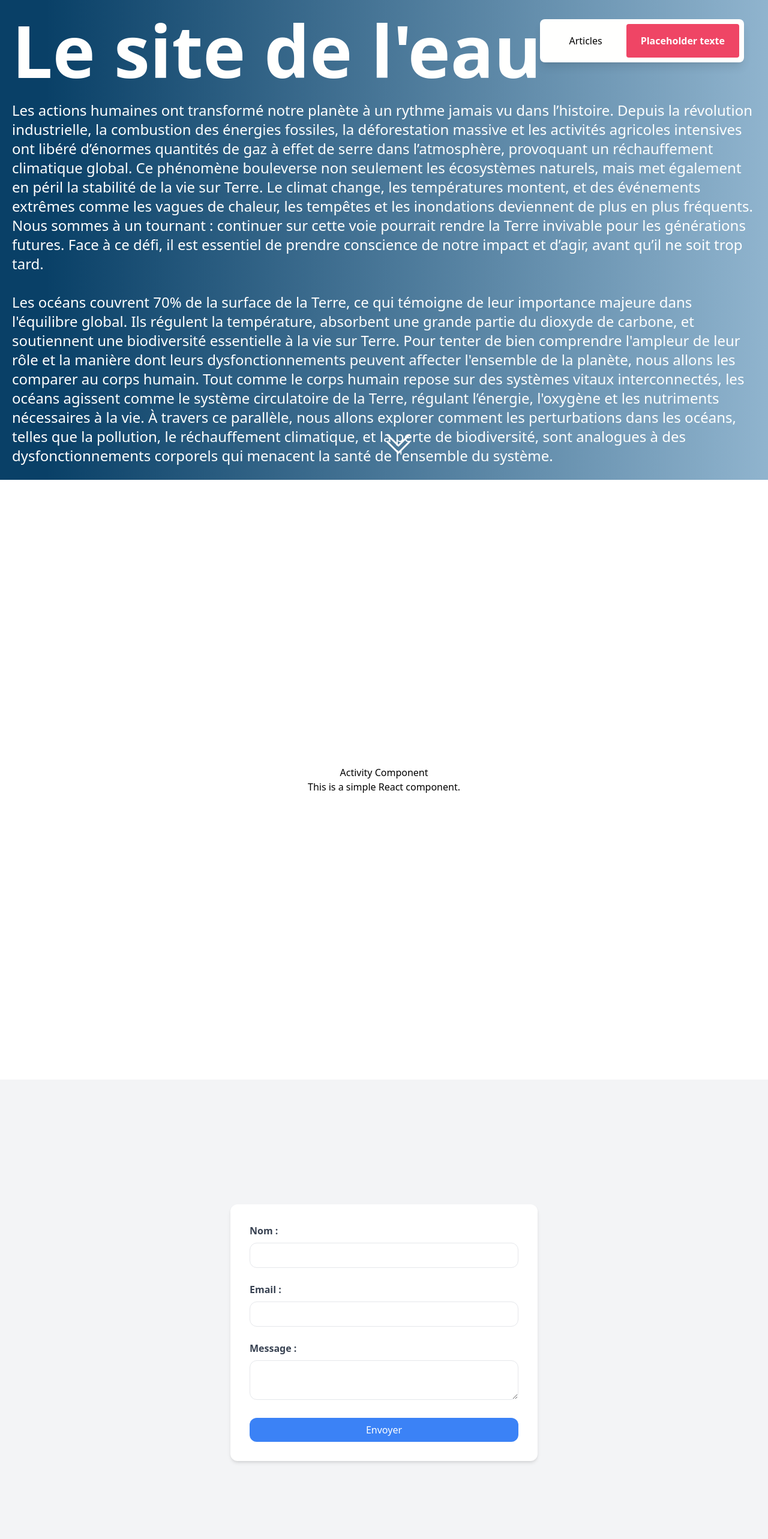
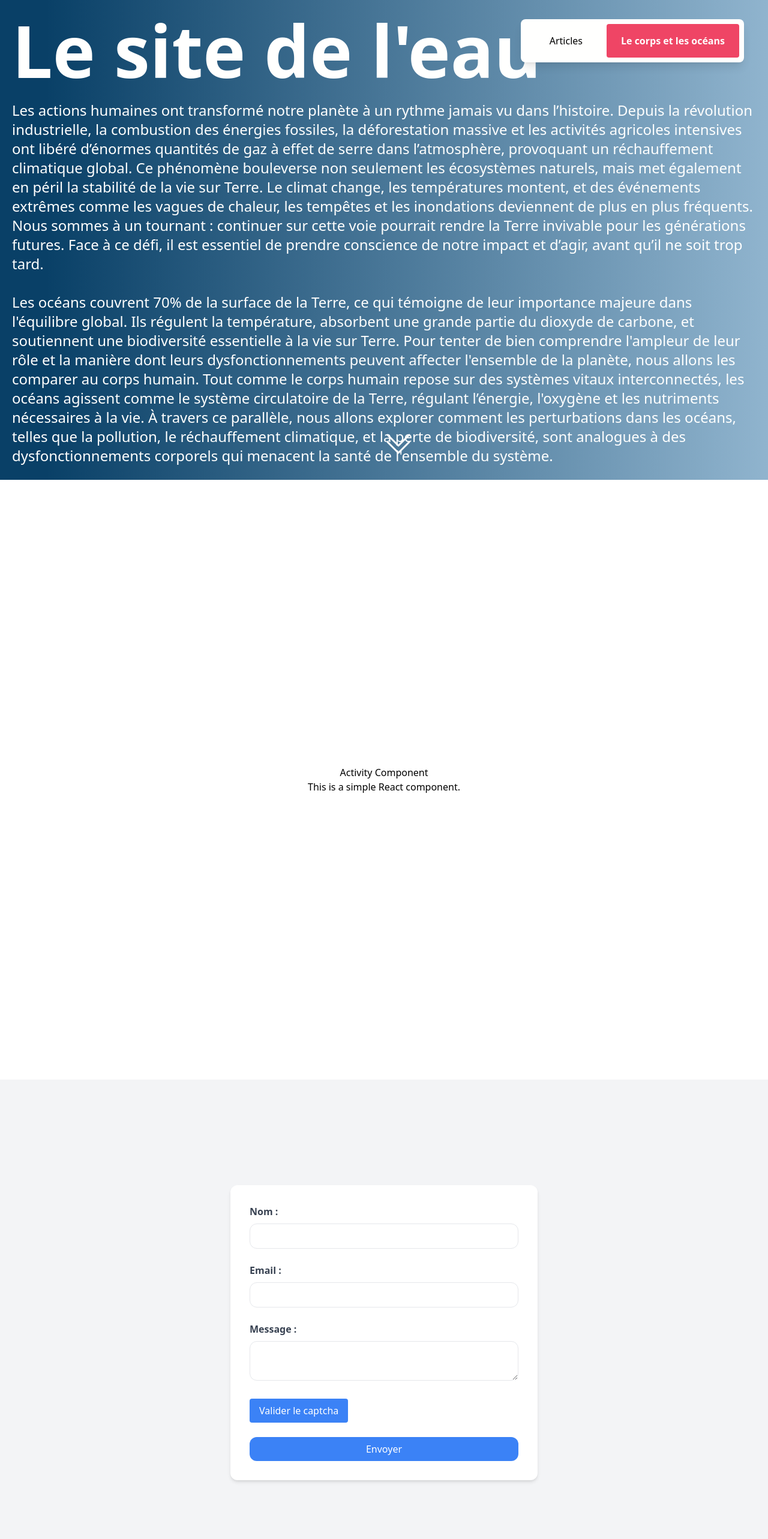
Before and after one commit to Paperclip-N2I/Waterclip, a React (Create React App) app: page / in a window 1280 px wide. Shown: the top 2566 px of the page at 60% size. Built offline with nearby package versions, Linux system fonts and the light colour scheme.

Commit message:
Ajout du captcha dans le form et fix du placeholder de navigation

```diff
--- a/src/components/Form.jsx
+++ b/src/components/Form.jsx
@@ -1,6 +1,6 @@
-import React, { useState } from 'react'; export default function ContactForm() { const [formData, setFormData] = useState({ name: '', email: '', message: '' }); const submitForm = (e) => { e.preventDefault();
+import React, { useState } from 'react'; import Captcha from './captcha/captcha'; export default function ContactForm() { const [formData, setFormData] = useState({ name: '', email: '', message: '' }); const submitForm = (e) => { e.preventDefault();
 
-        const payload = JSON.stringify({ name: formData.name, email: formData.email, message: formData.message }); alert("Données envoyées : " + payload); }; return ( <div className="flex flex-col items-center justify-center min-h-screen bg-gray-100 p-4"> <marquee behavior="scroll" direction="left" className="text-lg font-semibold
+        const payload = JSON.stringify({ name: formData.name, email: formData.email, message: formData.message }); }; return ( <div className="flex flex-col items-center justify-center min-h-screen bg-gray-100 p-4"> <marquee behavior="scroll" direction="left" className="text-lg font-semibold
 
 
                     text-blue-500 mb-4"> Formulaire de contact </marquee> <form onSubmit={submitForm} className="w-full max-w-lg bg-white shadow-md                                               rounded-lg p-8 space-y-6"> <div> <label htmlFor="name" className="block                                                                                     text-gray-700 font-bold mb-2">Nom :</label>
@@ -19,6 +19,7 @@ import React, { useState } from 'react'; export default function ContactForm() {
                     <textarea id="message" value={formData.message} onChange={(e) => setFormData({ ...formData, message: e.target.value })}
 
                             className="w-full px-3 py-2 border border-primary-black rounded-lg focus:outline-none focus:ring-2 focus:ring-blue-500"></textarea> </div>
+    <Captcha />
     <button type="submit" className="w-full bg-blue-500 text-white py-2 px-4 rounded-lg
 
 
--- a/src/components/Navigation.jsx
+++ b/src/components/Navigation.jsx
@@ -36,7 +36,7 @@ const Navigation = () => {
                         </ul>
                     </div>
                     <Link to='/#activity' className='btn-primary'>
-                        Placeholder texte
+                        Le corps et les océans
                     </Link>
                 </div>
             </nav>
--- a/src/components/captcha/captcha-scene.jsx
+++ b/src/components/captcha/captcha-scene.jsx
@@ -249,8 +249,8 @@ class ThreeScene extends React.Component {
   }
 
   render() {
-    const { fishCountInput, errorMessage } = this.state;
-
+    const { fishCountInput, errorMessage, onSuccess } = this.state;
+    console.log(onSuccess);
     return (
       <div className="relative">
         <div className='w-1/2 h-1/2 cursor-grabbing' ref={ref => (this.mount = ref)} />
```
